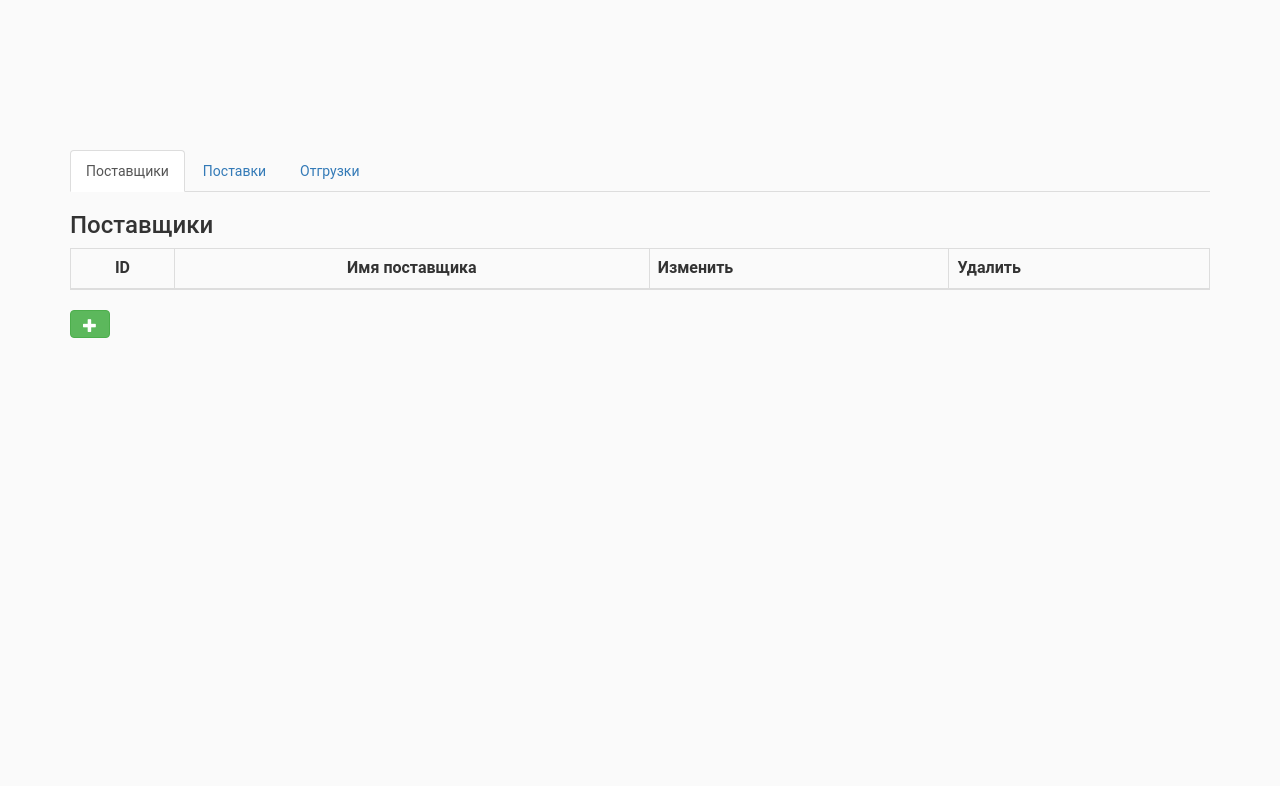
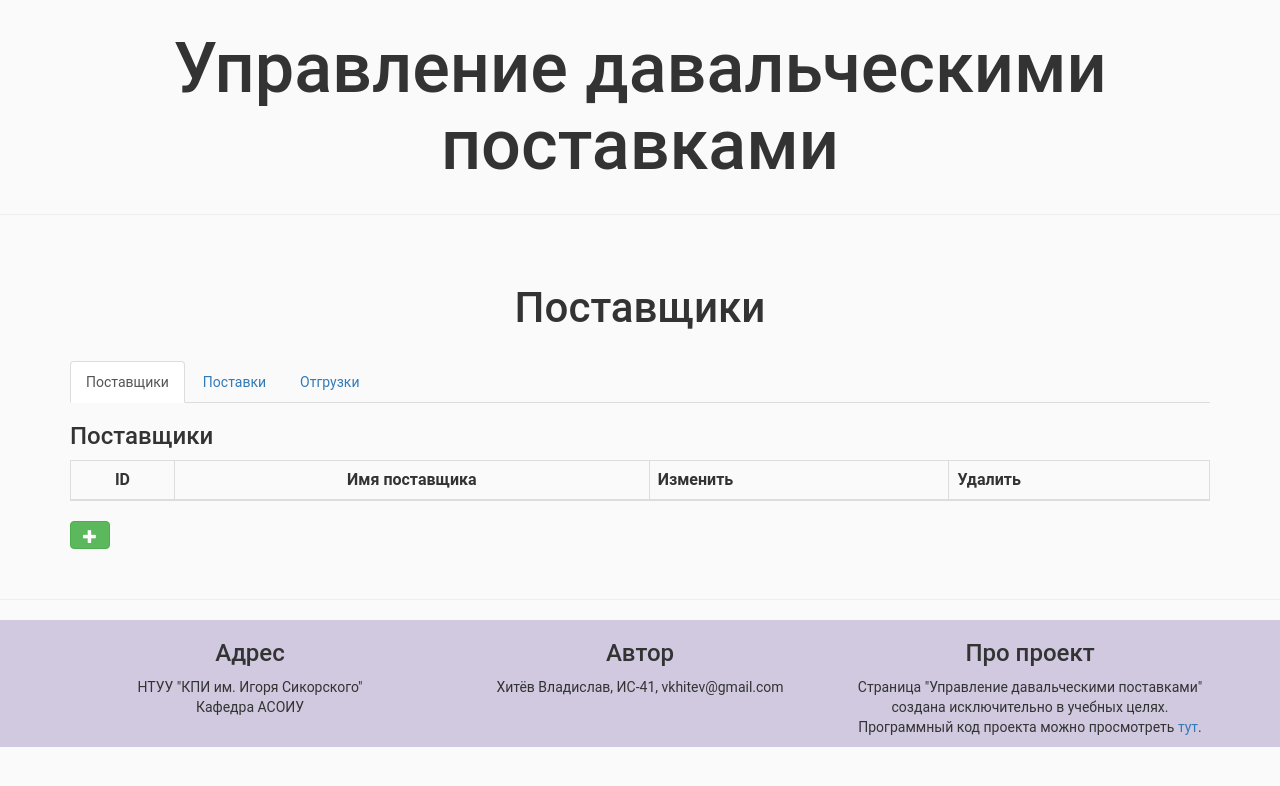
Before and after one commit to vkhitev/db-labs, a website: page lab9-client/public/index.html in a window 1280 px wide. Drawn offline with Linux system fonts and the light colour scheme; no server answers.

Commit message:
Added headers and footers

```diff
--- a/lab9-client/public/css/style.css
+++ b/lab9-client/public/css/style.css
@@ -1,8 +1,51 @@
 .container {
   margin: 150px auto;
+}
+
+.foot {
+  margin: 0 auto !important;
+}
+
+body {
+  background-color: rgb(198, 232, 215);
+}
+
+footer {
+  background-color: rgb(208, 201, 223);
+}
+
+.footer-below {
+  margin-top: -100px !important;
+  display: none;
+}
+
+.fhr {
+  padding-top: 100px;
+  margin-top: -100px;
+}
+
+.footer-above {
+  margin-top: -100px !important;
 }
 
 body {
   background-color: #fafafa;
   font-family: 'Roboto';
 }
+
+.top-label {
+  margin-top: 30px;
+  margin-bottom: -50px;
+}
+
+.top-label h1 {
+  font-size: 5em;
+  /*background-color: rgb(208, 201, 223);*/
+  padding-bottom: 10px;
+}
+
+.top-label h2 {
+  font-size: 3em;
+  margin-top: 70px;
+  margin-bottom: -120px;
+}
--- a/lab9-client/public/index.html
+++ b/lab9-client/public/index.html
@@ -10,6 +10,12 @@
 </head>
 
 <body>
+  <div class="text-center top-label">
+    <h1>Управление давальческими поставками</h1>
+    <hr/>
+    <h2>Поставщики</h2>
+  </div>
+
   <div class="container">
     <ul class="nav nav-tabs">
       <li class="active"><a data-toggle="tab" href="#">Поставщики</a></li>
@@ -35,6 +41,42 @@
   <div id="table_supplies"></div>
   <div id="table_shipments"></div> -->
 
+  <!-- Footer -->
+  <hr class="fhr"/>
+  <footer class="text-center">
+    <div class="footer-above">
+      <div class="container foot">
+        <div class="row">
+          <div class="footer-col col-md-4">
+            <h3>Адрес</h3>
+            <p>НТУУ "КПИ им. Игоря Сикорского"
+              <br>Кафедра АСОИУ
+            </p>
+          </div>
+          <div class="footer-col col-md-4">
+            <h3>Автор</h3>
+            <p>
+              Хитёв Владислав, ИС-41, vkhitev@gmail.com
+            </p>
+          </div>
+          <div class="footer-col col-md-4">
+            <h3>Про проект</h3>
+            <p>Страница "Управление давальческими поставками" создана исключительно в учебных целях. Программный код проекта можно просмотреть <a href="https://github.com/vkhitev/treasury">тут</a>.</p>
+          </div>
+        </div>
+      </div>
+    </div>
+    <div class="footer-below">
+      <div class="container foot">
+        <div class="row">
+          <div class="col-lg-12">
+            Copyright &copy; Treasury 2016
+          </div>
+        </div>
+      </div>
+    </div>
+  </footer>
+
   <script src="vendor/jquery/js/jquery.min.js" charset="utf-8"></script>
   <script src="vendor/bootstrap/js/bootstrap.min.js" charset="utf-8"></script>
   <script src="vendor/simpletable/js/simpletable.min.js" charset="utf-8"></script>
--- a/mongodb-labs/aggregate.js
+++ b/mongodb-labs/aggregate.js
@@ -143,7 +143,7 @@ MongoClient.connect(url, (err, db) => {
       return avgMoneyByKekvs(institutions)
     })
     .then(result => {
-      // console.log(normalizeMoney(result, 'money_avg'))
+      console.log(normalizeMoney(result, 'money_avg'))
       return avgMoneyAndInstitutionsByYear(institutions)
     })
     .then(result => {
```
Also changed, not shown: lab9-client/public/shipments.html (+41 -0 lines), lab9-client/public/supplies.html (+41 -0 lines).
